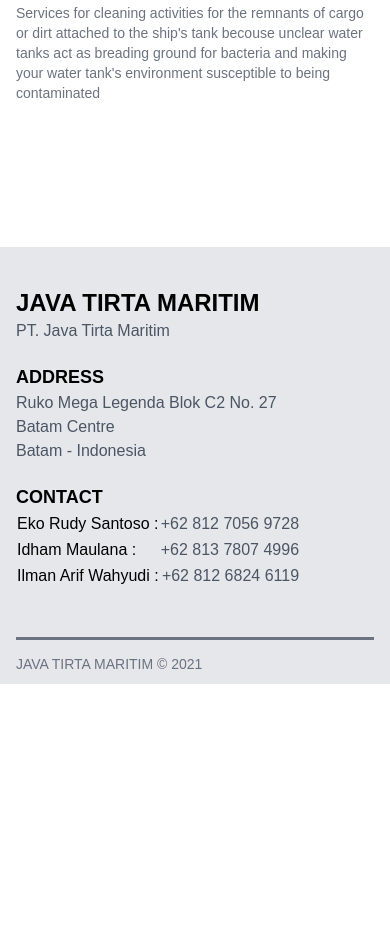
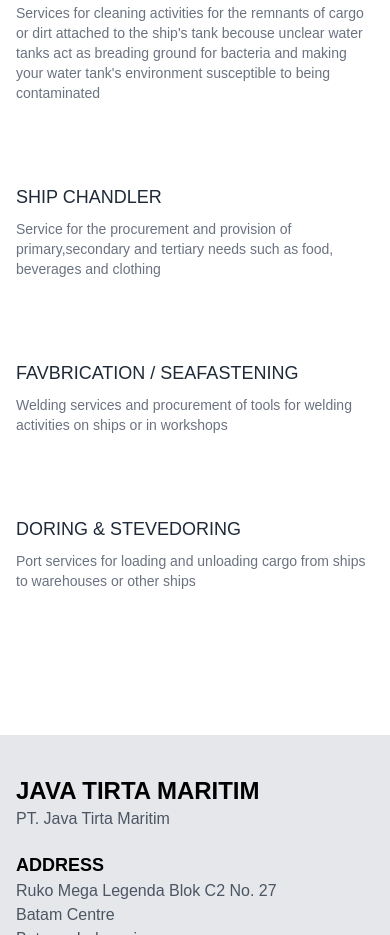
Before and after one commit to xxidbr9/javatirtamaritim, a Gatsby site: page /service in a window 390 px wide. Shown: the part 2065-3000 px from the top of the page. Before the commit the page ends 2749 px from the top, so only its background shows below. Built offline with nearby package versions, Linux system fonts and the light colour scheme; Gatsby itself is replaced by a stand-in of ours; a web font is replaced by a local one.

```diff
--- a/src/Layout/Service/index.jsx
+++ b/src/Layout/Service/index.jsx
@@ -73,6 +73,18 @@
     header: "TANK CLEANING",
     text: "Services for cleaning activities for the remnants of cargo or dirt attached to the ship's tank becouse unclear water tanks act as breading ground for bacteria and making your water tank's environment susceptible to being contaminated",
   },
+  {
+    header: "SHIP CHANDLER",
+    text: "Service for the procurement and provision of primary,secondary and tertiary needs such as food, beverages and clothing",
+  },
+  {
+    header: "FAVBRICATION / SEAFASTENING",
+    text: "Welding services and procurement of tools for welding activities on ships or in workshops",
+  },
+  {
+    header: "DORING & STEVEDORING",
+    text: "Port services for loading and unloading cargo from ships to warehouses or other ships ",
+  }
 ];
 
 const HomeService = () => {
```
